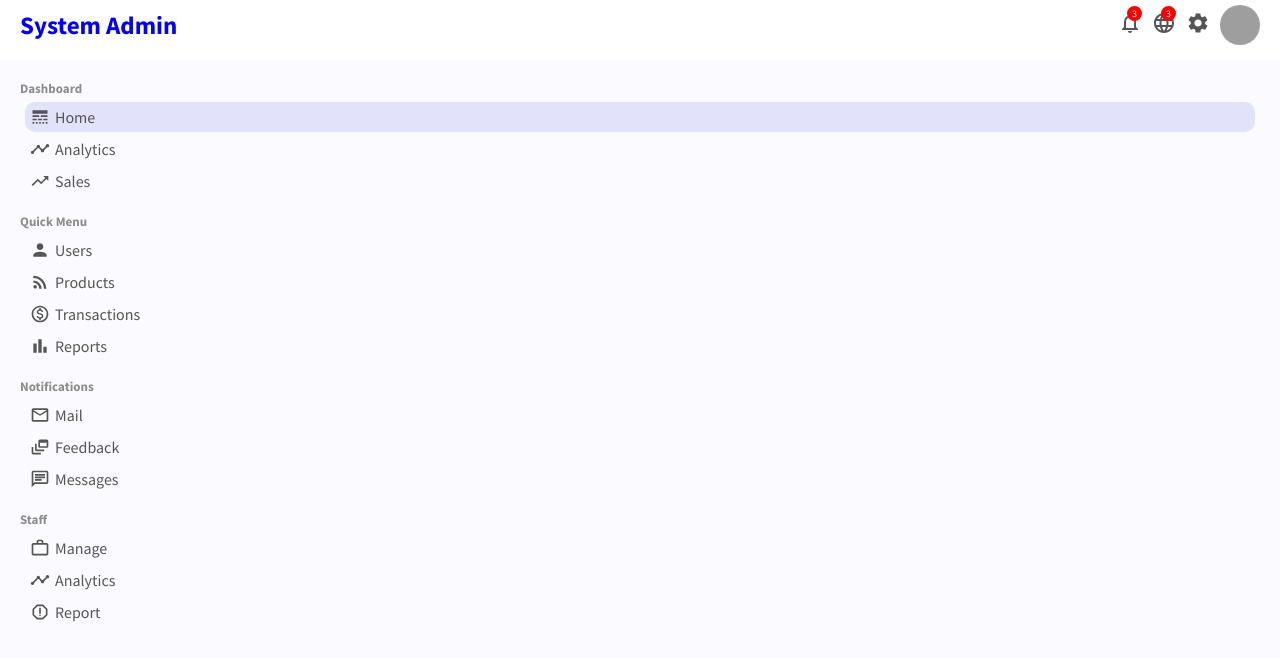
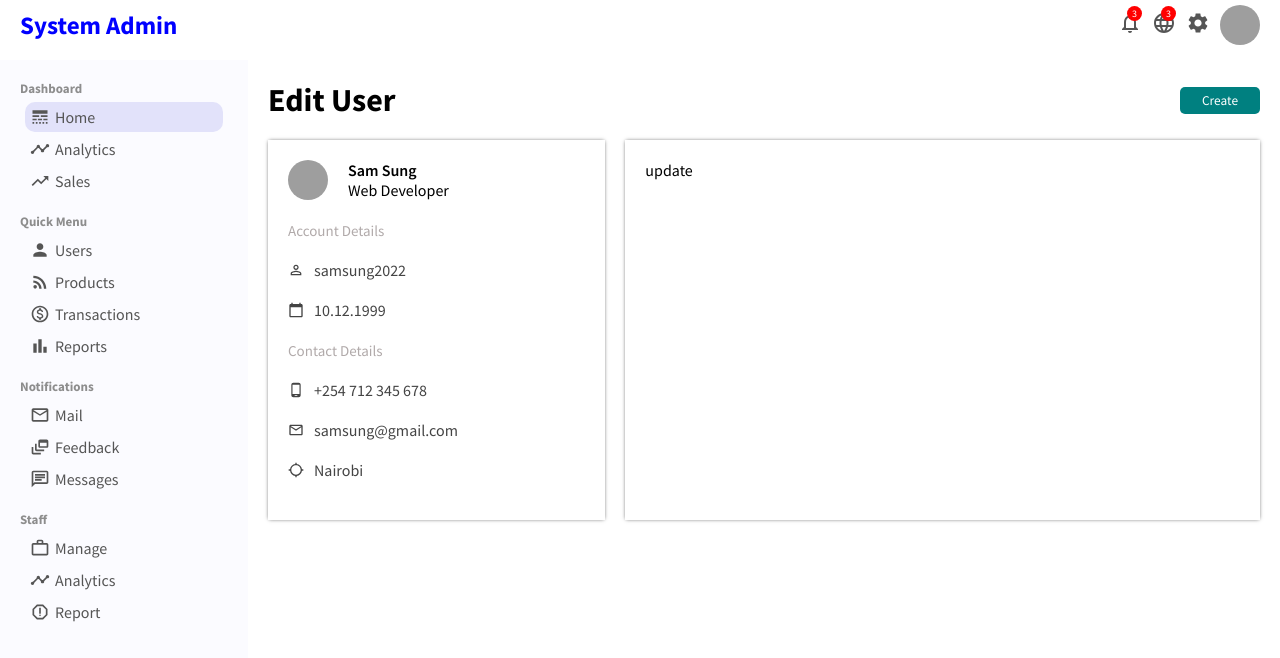
Before and after one commit to samuelkungu/redesign, a React (Create React App) app in the folder admin/panel/: page /user/1 in a window 1280 px wide. Shown: the top 658 px of the page. Built offline with nearby package versions, Linux system fonts and the light colour scheme; grey boxes are pictures that could not be loaded.

Commit message:
user display widget

```diff
--- a/admin/panel/src/App.js
+++ b/admin/panel/src/App.js
@@ -4,6 +4,7 @@ import SideBar from "./components/sidebar/SideBar";
 import TopBar from "./components/topbar/TopBar";
 import Home from "./pages/home/Home";
 import UserList from "./pages/userlist/UserList";
+import User from "./pages/user/User";
 
 
 function App() {
@@ -15,6 +16,7 @@ function App() {
         <Routes>
           <Route path='' element={<Home/>} />
           <Route path="/users" element={<UserList/>} />
+          <Route path="/user/:userId" element={<User/>} />
         </Routes>
       </div>
     </BrowserRouter>
--- /dev/null
+++ b/admin/panel/src/pages/user/User.jsx
@@ -0,0 +1,60 @@
+import { CalendarToday, LocationSearching, MailOutline, PermIdentity, PhoneAndroid } from '@mui/icons-material'
+import React from 'react'
+import "./user.css"
+
+function User() {
+  return (
+    <div className='user'>
+        <div className="user-title-container">
+            <h1 className="user-title">Edit User</h1>
+            <button className="user-add-btn">Create</button>
+        </div>
+
+        <div className="user-container">
+            <div className="display">
+
+                <div className="display-top">
+                    <img src="images/admin.jpg" alt="" className="display-img" />
+                    <div className="display-top-title">
+                        <div className="display-username">Sam Sung</div>
+                        <div className="display-desc">Web Developer</div>
+                    </div>
+                </div>
+
+                <div className="display-bottom">
+                    <span className="display-bottom-title">Account Details</span>
+                    <div className="display-info">
+                        <PermIdentity className='display-info-icon'/>
+                        <span className="display-info-title">samsung2022</span>
+                    </div>
+                    <div className="display-info">
+                        <CalendarToday className='display-info-icon'/>
+                        <span className="display-info-title">10.12.1999</span>
+                    </div>
+                    <span className="display-bottom-title">Contact Details</span>
+                    <div className="display-info">
+                        <PhoneAndroid className='display-info-icon'/>
+                        <span className="display-info-title">+254 712 345 678</span>
+                    </div>
+                    <div className="display-info">
+                        <MailOutline className='display-info-icon'/>
+                        <span className="display-info-title">samsung@gmail.com</span>
+                    </div>
+                    <div className="display-info">
+                        <LocationSearching className='display-info-icon'/>
+                        <span className="display-info-title">Nairobi</span>
+                    </div>
+
+                </div>
+            </div>
+
+            <div className="user-update">
+                update
+            </div>
+
+        </div>
+    </div>
+  )
+}
+
+export default User
--- /dev/null
+++ b/admin/panel/src/pages/user/user.css
@@ -0,0 +1,80 @@
+.user{
+    flex: 4;
+    padding: 20px;
+}
+.user-title-container{
+    display: flex;
+    align-items: center;
+    justify-content: space-between;
+}
+.user-add-btn{
+    width: 80px;
+    border: none;
+    padding: 5px;
+    background-color: teal;
+    border-radius: 5px;
+    color: white;
+    cursor: pointer;
+}
+.user-container{
+    display: flex;
+    margin-top: 20px;
+}
+.display{
+    flex: 1;
+    padding: 20px;
+    box-shadow: 0px 0px 4px -1px rgba(0,0,0,0.75);
+    -webkit-box-shadow: 0px 0px 4px -1px rgba(0,0,0,0.75);
+    -moz-box-shadow: 0px 0px 4px -1px rgba(0,0,0,0.75);
+
+}
+
+.user-update{
+    flex: 2;
+    padding: 20px;
+    box-shadow: 0px 0px 4px -1px rgba(0,0,0,0.75);
+    -webkit-box-shadow: 0px 0px 4px -1px rgba(0,0,0,0.75);
+    -moz-box-shadow: 0px 0px 4px -1px rgba(0,0,0,0.75);
+    margin-left: 20px;
+}
+.display-top{
+    display: flex;
+    align-items: center;
+}
+.display-img{
+    width: 40px;
+    height: 40px;
+    border-radius: 50%;
+    object-fit: cover;
+}
+.display-top-title{
+    display: flex;
+    flex-direction: column;
+    margin-left: 20px;
+}
+.display-username{
+    font-weight: 600;
+}
+.display-desc{
+    font-weight: 300;
+}
+.display-bottom{
+    margin-top: 20px;
+}
+.display-bottom-title{
+    font-size: 15px;
+    font-weight: 300;
+    color: rgb(177, 170, 170);
+}
+.display-info{
+    display: flex;
+    align-items: center;
+    margin: 20px 0px;
+    color: #444;
+}
+.display-info-icon{
+    font-size: 16px !important ;
+}
+.display-info-title{
+    margin-left: 10px;
+}
```
Also changed, not shown: 1 other file (tests, documents, lock files or other folders).
